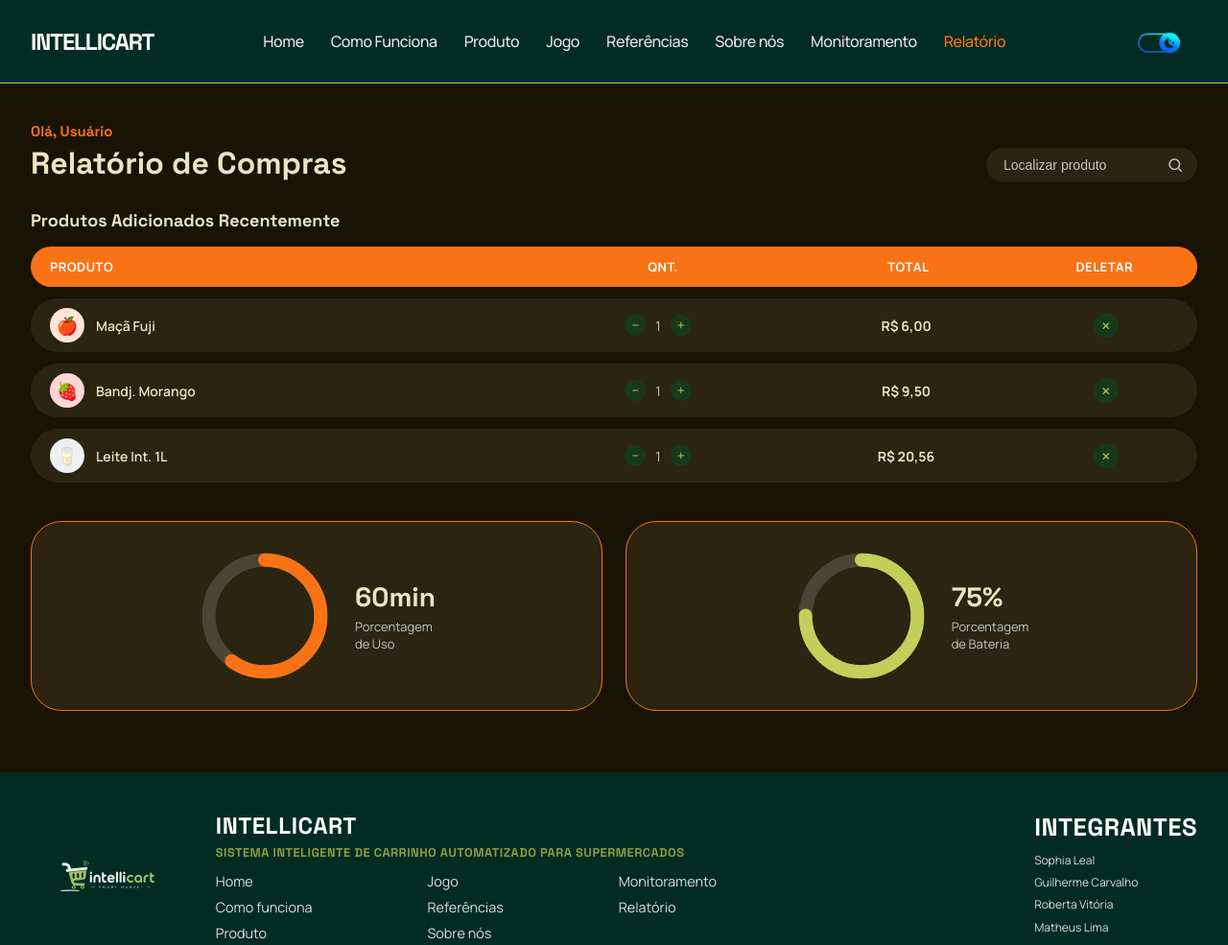
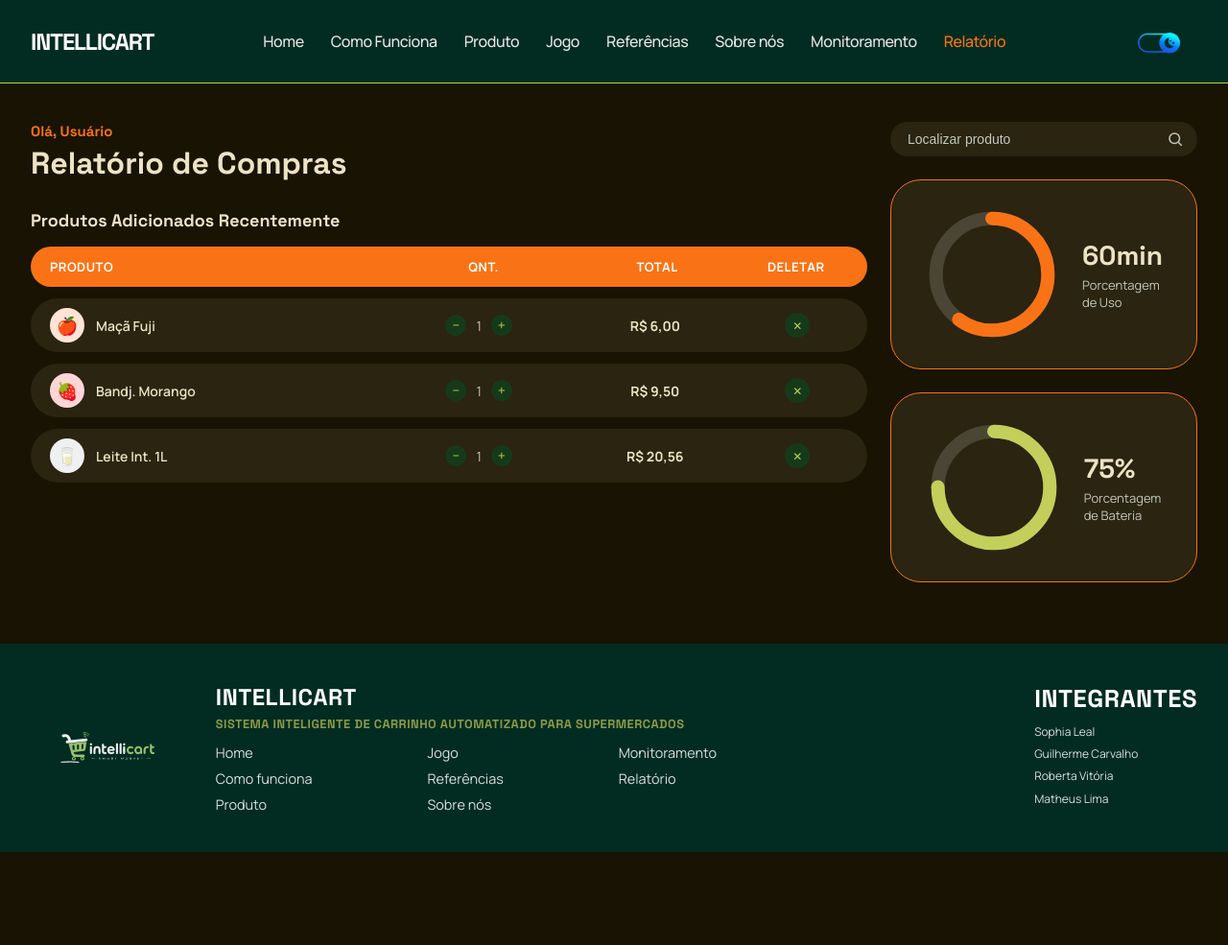
Before and after one commit to RobertaVitoriadeSouza/tcc-intercall, a website: page relatorio.html in a window 1280 px wide. Shown: the whole page at 96% size. After the commit the page ends 888 px from the top, so only its background shows below. Drawn offline with Linux system fonts and the light colour scheme.

Commit message:
Reestrutura relatorio.html: barra de busca e graficos viram uma coluna lateral ao lado da tabela, igual ao Figma

```diff
--- a/relatorio.css
+++ b/relatorio.css
@@ -21,10 +21,10 @@
 
 .rel-page { background: var(--page-bg); padding: 40px 0 64px; }
 
-.rel-head {
-  display: flex; flex-wrap: wrap; align-items: flex-end; justify-content: space-between;
-  gap: 16px; margin-bottom: 28px;
-}
+.rel-layout { display: grid; gap: 24px; }
+.rel-sidebar { display: flex; flex-direction: column; gap: 24px; }
+
+.rel-head { margin-bottom: 28px; }
 .rel-eyebrow {
   font-family: 'Space Grotesk', sans-serif; font-weight: 700; font-size: 15px;
   color: var(--orange); margin-bottom: 4px;
@@ -37,7 +37,7 @@
 .rel-search input {
   background: var(--rel-row-bg); border: none; border-radius: var(--radius-pill);
   padding: 10px 40px 10px 18px; font-size: 14px; color: var(--rel-heading);
-  width: 220px; max-width: 100%;
+  width: 100%;
 }
 .rel-search input::placeholder { color: var(--rel-body); }
 .rel-search svg { position: absolute; right: 14px; top: 50%; transform: translateY(-50%); color: var(--rel-body); }
@@ -67,7 +67,7 @@
 .rel-total { text-align: center; font-size: 14px; font-weight: 700; color: var(--rel-heading); }
 .rel-remove { justify-self: center; width: 26px; height: 26px; border-radius: 50%; background: var(--green-dark); color: var(--lime); font-size: 12px; }
 
-.rel-charts { display: grid; gap: 24px; margin-top: 40px; }
+.rel-charts { display: grid; gap: 24px; }
 .rel-chart-card {
   background: var(--rel-row-bg); border: 1px solid var(--orange); border-radius: var(--radius-lg);
   padding: 28px; display: flex; align-items: center; justify-content: center; gap: 24px;
@@ -83,8 +83,8 @@
 .rel-chart-value { font-family: 'Space Grotesk', sans-serif; font-weight: 700; font-size: 28px; color: var(--rel-heading); }
 .rel-chart-label { font-size: 13px; color: var(--rel-body); margin-top: 4px; line-height: 1.4; }
 
-@media (min-width: 640px) {
-  .rel-charts { grid-template-columns: repeat(2, 1fr); }
+@media (min-width: 900px) {
+  .rel-layout { grid-template-columns: 1fr 320px; align-items: start; }
 }
 
 @media (max-width: 640px) {
--- a/relatorio.html
+++ b/relatorio.html
@@ -64,15 +64,11 @@
 <main class="rel-page">
   <div class="container">
 
+    <div class="rel-layout">
+      <div class="rel-main">
         <div class="rel-head">
-      <div>
           <p class="rel-eyebrow">Olá, Usuário</p>
           <h1>Relatório de Compras</h1>
-      </div>
-      <div class="rel-search">
-        <input type="search" placeholder="Localizar produto">
-        <svg width="18" height="18" viewBox="0 0 24 24" fill="none" stroke="currentColor" stroke-width="2"><circle cx="11" cy="11" r="7"/><line x1="21" y1="21" x2="16.65" y2="16.65"/></svg>
-      </div>
         </div>
 
         <h2 class="rel-section-title">Produtos Adicionados Recentemente</h2>
@@ -104,6 +100,13 @@
           <span class="rel-total">R$ 20,56</span>
           <button type="button" class="rel-remove" aria-label="Remover Leite Integral 1L">✕</button>
         </div>
+      </div>
+
+      <aside class="rel-sidebar">
+        <div class="rel-search">
+          <input type="search" placeholder="Localizar produto">
+          <svg width="18" height="18" viewBox="0 0 24 24" fill="none" stroke="currentColor" stroke-width="2"><circle cx="11" cy="11" r="7"/><line x1="21" y1="21" x2="16.65" y2="16.65"/></svg>
+        </div>
 
         <div class="rel-charts">
           <div class="rel-chart-card">
@@ -127,6 +130,8 @@
               <p class="rel-chart-label">Porcentagem<br>de Bateria</p>
             </div>
           </div>
+        </div>
+      </aside>
     </div>
 
   </div>
```
Lines whose indentation alone changed are shown as unchanged.
